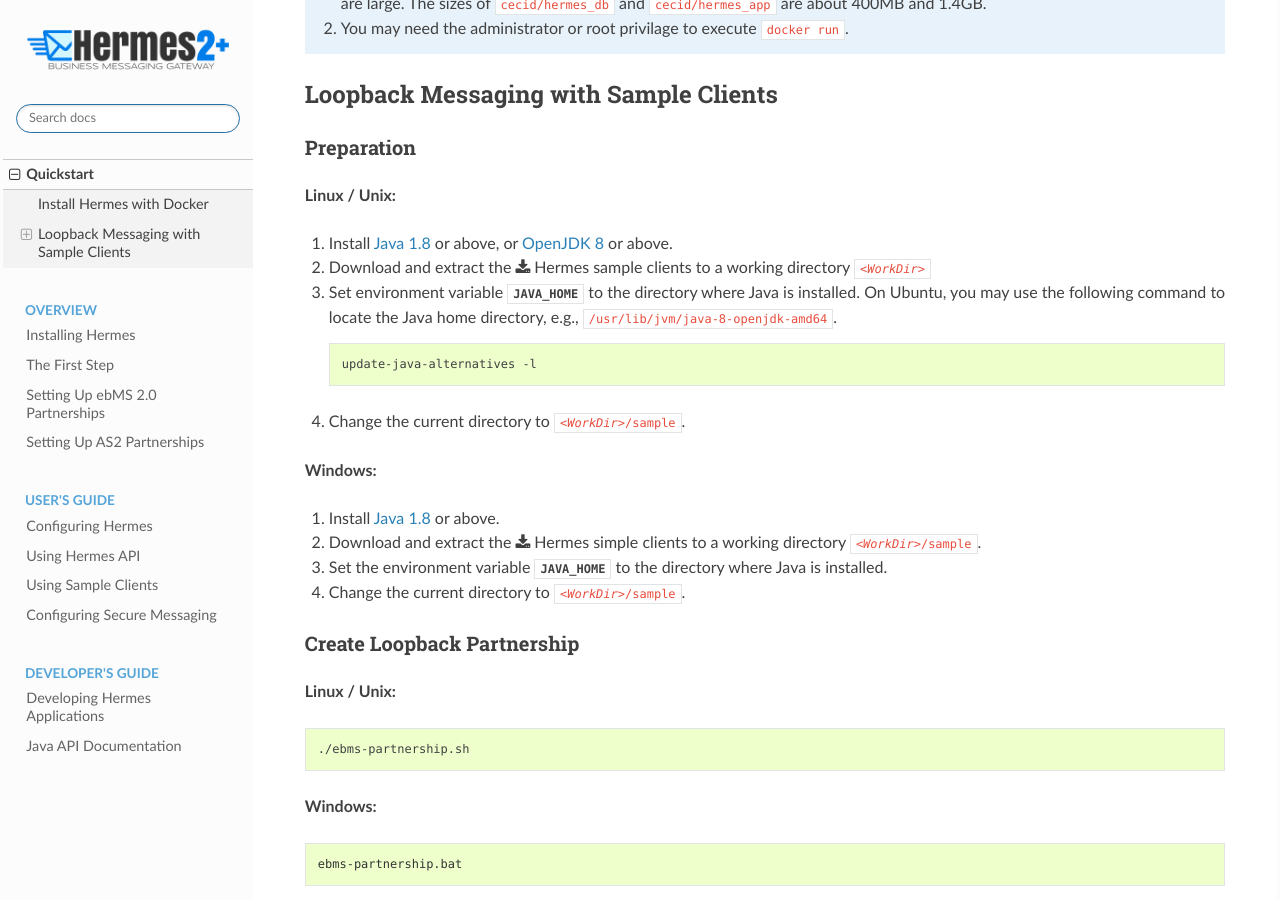
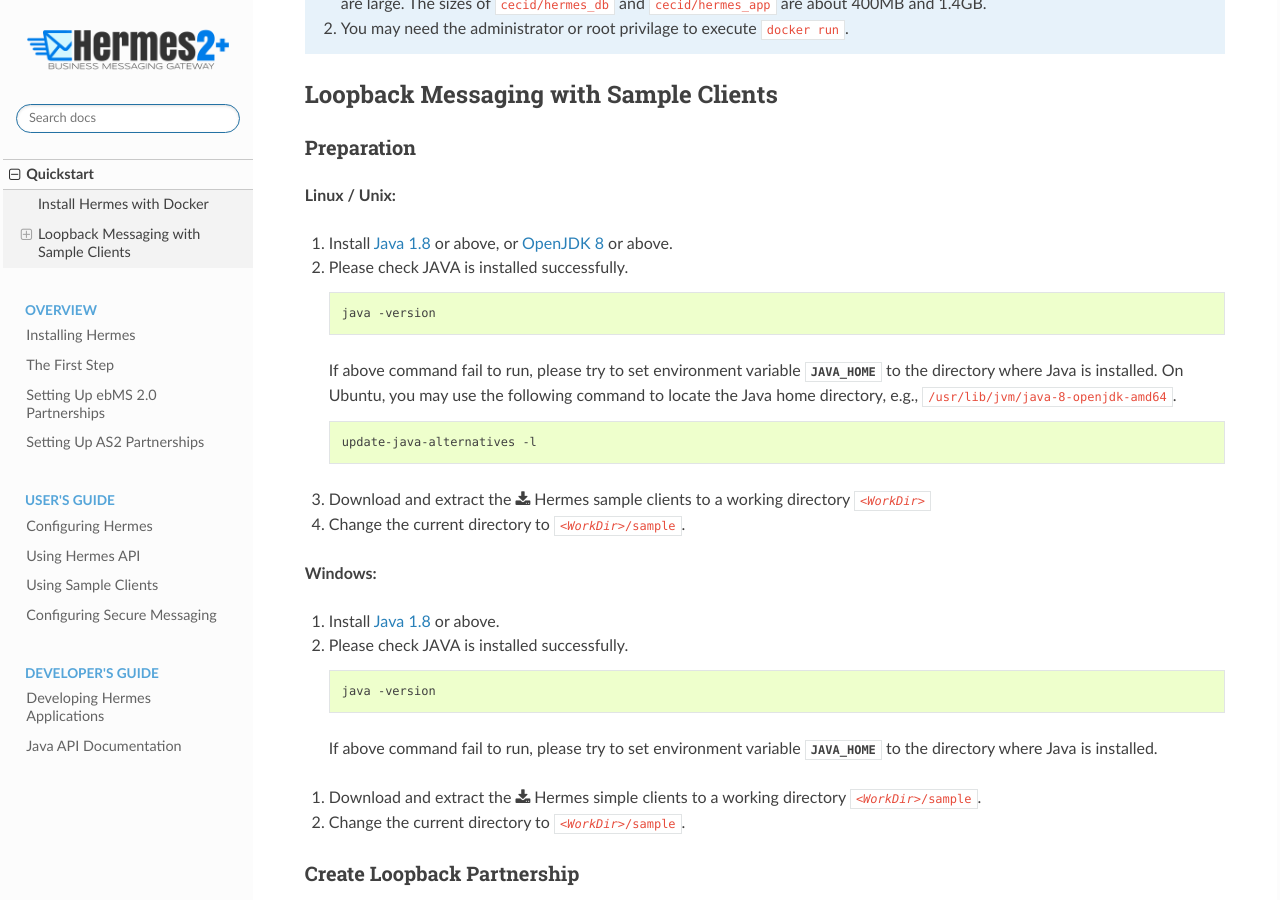
Before and after one commit to cecid/hermes-docs, a Sphinx documentation site: the page built from docs/source/quickstart.rst, in a window 1280 px wide and 900 px high, scrolled down 592 px. Built offline with Sphinx 7.4.7 and the Read the Docs theme 2.0.0, drawn with Linux system fonts in a browser that asks for light colours.

Commit message:
Remove JAVA_HOME config. in Quickstart.rst

```diff
--- a/docs/source/quickstart.rst
+++ b/docs/source/quickstart.rst
@@ -34,13 +34,20 @@ Preparation
 **Linux / Unix:**
 
 #. Install `Java 1.8 <http://www.oracle.com/technetwork/java/javase/downloads/index.html>`_ or above, or `OpenJDK 8 <http://openjdk.java.net/projects/jdk8/>`_ or above.
-#. Download and extract the :download:`Hermes sample clients <_static/Hermes_client_sample.zip>` to a working directory :file:`{<WorkDir>}`
-#. Set environment variable :envvar:`JAVA_HOME` to the directory where Java is installed. On Ubuntu, you may use the following command to locate the Java home directory, e.g., :file:`/usr/lib/jvm/java-8-openjdk-amd64`.
+
+#. Please check JAVA is installed successfully.
+
+   .. code-block:: sh
+
+      java -version
+
+   If above command fail to run, please try to set environment variable :envvar:`JAVA_HOME` to the directory where Java is installed. On Ubuntu, you may use the following command to locate the Java home directory, e.g., :file:`/usr/lib/jvm/java-8-openjdk-amd64`.
 
    .. code-block:: sh
 
       update-java-alternatives -l
 
+#. Download and extract the :download:`Hermes sample clients <_static/Hermes_client_sample.zip>` to a working directory :file:`{<WorkDir>}`
 
 #. Change the current directory to :file:`{<WorkDir>}/sample`.
 
@@ -49,9 +56,15 @@ Preparation
 
 #. Install `Java 1.8 <http://www.oracle.com/technetwork/java/javase/downloads/index.html>`_ or above.
 
+#. Please check JAVA is installed successfully.
+
+   .. code-block:: sh
+
+      java -version
+
+  If above command fail to run, please try to set environment variable :envvar:`JAVA_HOME` to the directory where Java is installed.
+
 #. Download and extract the :download:`Hermes simple clients  <_static/Hermes_client_sample.zip>` to a working directory :file:`{<WorkDir>}/sample`.
-
-#. Set the environment variable :envvar:`JAVA_HOME` to the directory where Java is installed.
 
 #. Change the current directory to :file:`{<WorkDir>}/sample`.
 
```
